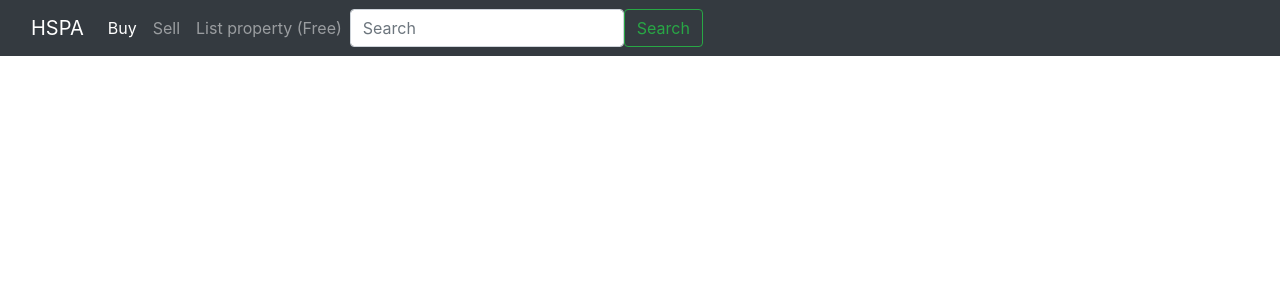
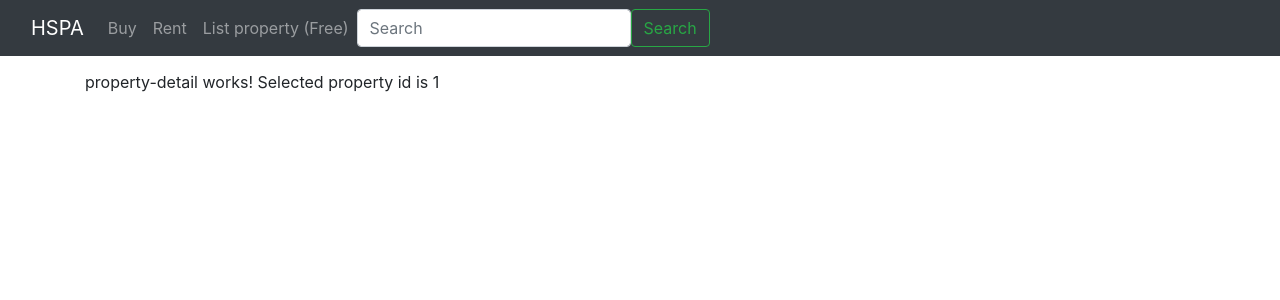
Before and after one commit to Altana-Grishkina/RealEstate-project, an Angular app: page /property-detail/1 in a window 1280 px wide. Before the commit this address led to /. Shown: the top 300 px of the page. Built offline with nearby package versions, Linux system fonts and the light colour scheme.

Commit message:
added active routerLink, component property-detail, added link to button property-detail, added link to back button

```diff
--- a/src/app/nav-bar/nav-bar.component.html
+++ b/src/app/nav-bar/nav-bar.component.html
@@ -7,13 +7,13 @@
     <div class="collapse navbar-collapse" id="navbarSupportedContent">
       <ul class="navbar-nav me-auto mb-2 mb-lg-0">
         <li class="nav-item">
-          <a class="nav-link active" aria-current="page" href="/">Buy</a>
+          <a class="nav-link" aria-current="page" [routerLinkActiveOptions]="{exact: true}" routerLinkActive="active" routerLink="/">Buy</a>
         </li>
         <li class="nav-item">
-          <a class="nav-link" href="/">Sell</a>
+          <a class="nav-link"  routerLinkActive="active" routerLink="/rent-property">Rent</a>
         </li>
         <li class="nav-item">
-          <a class="nav-link" href="/add-property">List property (Free)</a>
+          <a class="nav-link"  routerLinkActive="active" routerLink="/add-property">List property (Free)</a>
         </li>
       </ul>
       <form class="d-flex">
--- a/src/app/property/add-property/add-property.component.html
+++ b/src/app/property/add-property/add-property.component.html
@@ -1,3 +1,4 @@
 <p>
   add-property works!
+  <button (click)="onBack()" class="btn btn-primary">Back</button>
 </p>
--- a/src/app/property/add-property/add-property.component.ts
+++ b/src/app/property/add-property/add-property.component.ts
@@ -1,4 +1,5 @@
 import { Component, OnInit } from '@angular/core';
+import { Router } from '@angular/router';
 
 @Component({
   selector: 'app-add-property',
@@ -7,9 +8,12 @@
 })
 export class AddPropertyComponent implements OnInit {
 
-  constructor() { }
+  constructor(private router: Router) { }
 
   ngOnInit() {
   }
 
+  onBack(){
+    this.router.navigate(['/']);
+  }
 }
--- a/src/app/property/property-card/property-card.component.html
+++ b/src/app/property/property-card/property-card.component.html
@@ -4,7 +4,7 @@
       <img class="card-img-top" src="assets/images/1.jpg">
       <ul class="list-inline text-center member-icons animate">
         <li class="list-inline-item">
-          <button class="btn btn-primary"><i class="far fa-edit"></i></button>
+          <button class="btn btn-primary" routerLink="/property-detail/{{property.Id}}"><i class="far fa-edit"></i></button>
         </li>
         <li class="list-inline-item">
           <button class="btn btn-primary"><i class="far fa-address-book"></i></button>
--- /dev/null
+++ b/src/app/property/property-detail/property-detail.component.html
@@ -0,0 +1,4 @@
+<p>
+  property-detail works!
+  Selected property id is {{propertyId}}
+</p>
--- /dev/null
+++ b/src/app/property/property-detail/property-detail.component.ts
@@ -0,0 +1,18 @@
+import { Component, OnInit } from '@angular/core';
+import { ActivatedRoute } from '@angular/router';
+
+@Component({
+  selector: 'app-property-detail',
+  templateUrl: './property-detail.component.html',
+  styleUrls: ['./property-detail.component.css']
+})
+export class PropertyDetailComponent implements OnInit {
+
+  public propertyId!: number;
+  constructor(private route: ActivatedRoute) { }
+
+  ngOnInit() {
+    this.propertyId = this.route.snapshot.params['id'];
+  }
+
+}
```
Also changed, not shown: src/app/app.module.ts (+6 -2 lines), src/app/property/property-detail/property-detail.component.css (added), 1 other file (tests, documents, lock files or other folders).
